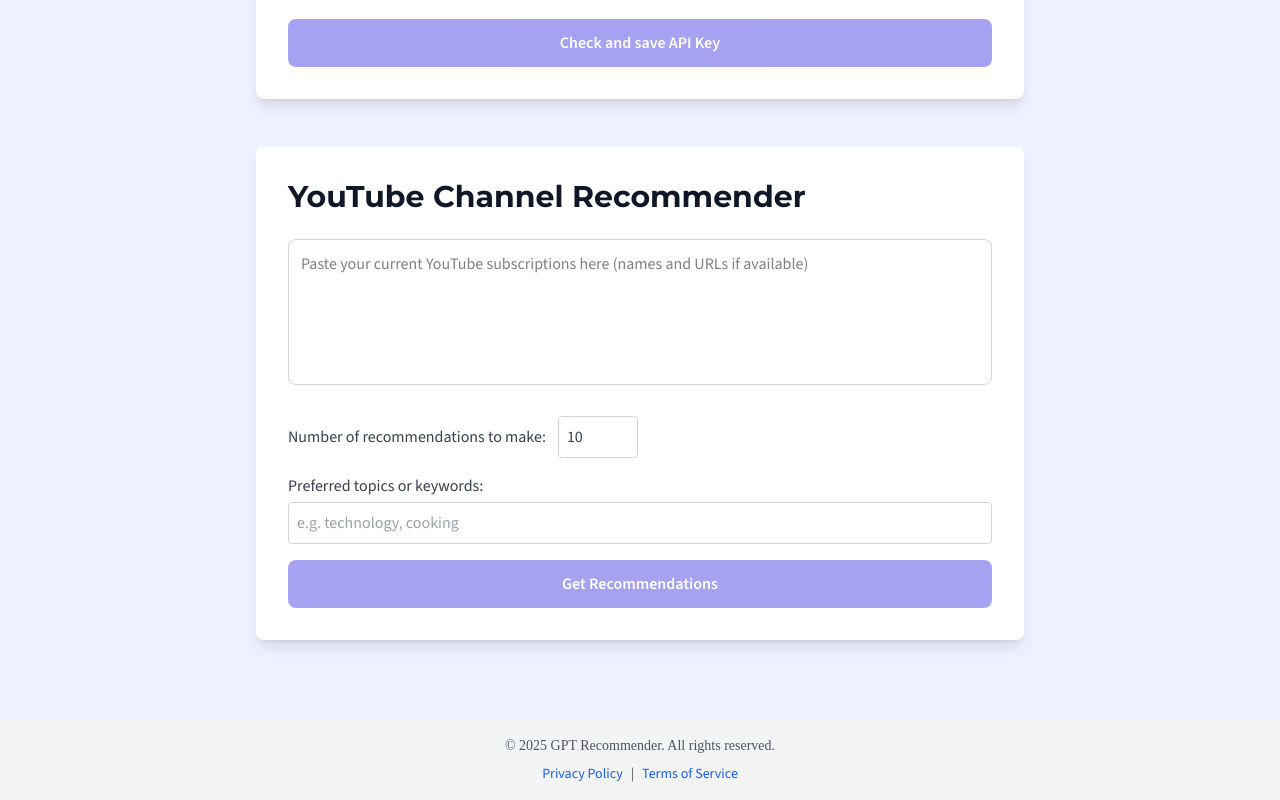
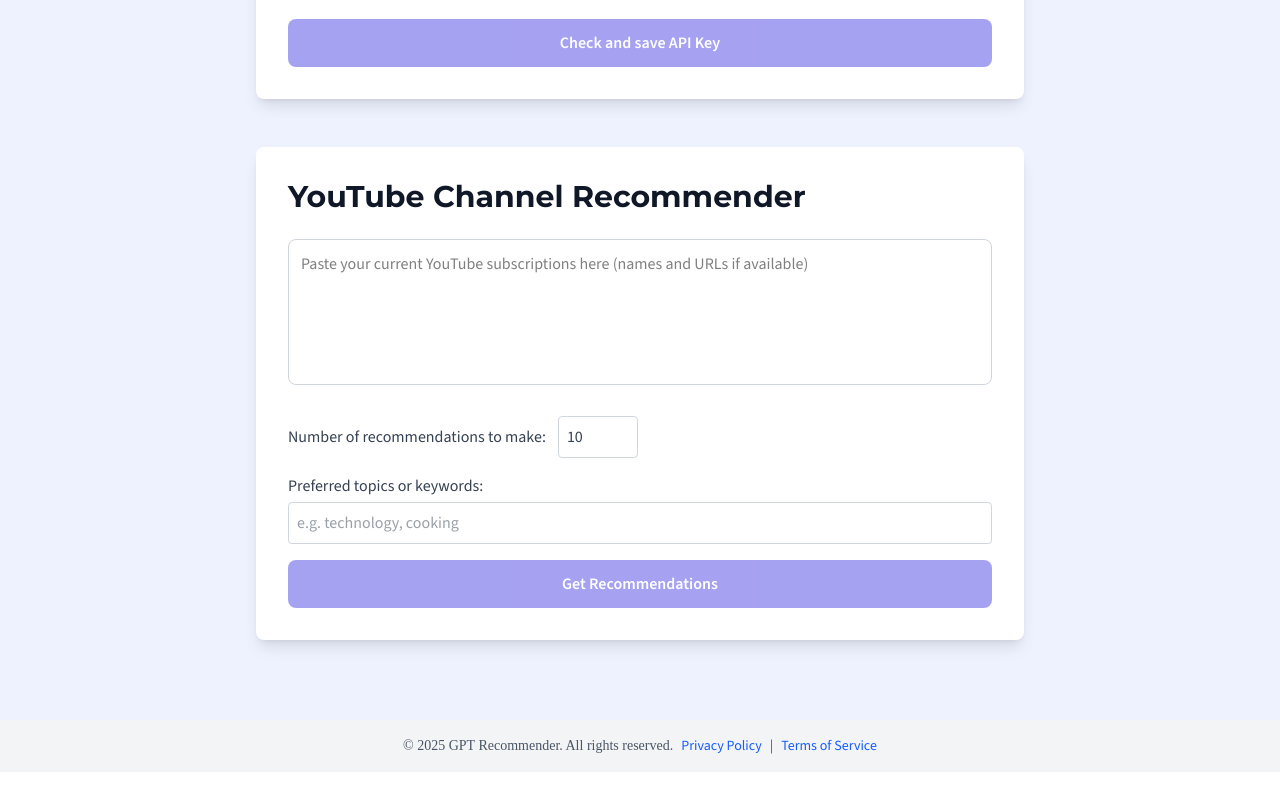
Before and after one commit to louispaulet/gpt_recommender, a React (Vite) app in the folder gpt_reco_app/: page / in a window 1280 px wide. Shown: the part 576-1376 px from the top of the page. After the commit the page ends 1348 px from the top, so only its background shows below. Built offline with nearby package versions, Linux system fonts and the light colour scheme; no server answers; a web font is replaced by a local one.

Commit message:
[gpt_reco_app] make footer inline

```diff
--- a/gpt_reco_app/src/components/Footer.jsx
+++ b/gpt_reco_app/src/components/Footer.jsx
@@ -4,17 +4,17 @@
 function Footer() {
   return (
     <footer className="bg-gray-100 py-4 mt-8">
-      <div className="max-w-4xl mx-auto px-4 text-center text-sm font-accent text-gray-600">
-        &copy; {new Date().getFullYear()} GPT Recommender. All rights reserved.
-        <div className="mt-2 font-secondary">
-          <Link to="/privacy-policy" className="text-blue-600 hover:underline mx-2">
+      <div className="max-w-4xl mx-auto px-4 text-center text-sm font-accent text-gray-600 flex flex-wrap items-center justify-center space-x-2">
+        <span>&copy; {new Date().getFullYear()} GPT Recommender. All rights reserved.</span>
+        <span className="font-secondary flex items-center space-x-2">
+          <Link to="/privacy-policy" className="text-blue-600 hover:underline">
             Privacy Policy
           </Link>
-          |
-          <Link to="/terms-of-service" className="text-blue-600 hover:underline mx-2">
+          <span>|</span>
+          <Link to="/terms-of-service" className="text-blue-600 hover:underline">
             Terms of Service
           </Link>
-        </div>
+        </span>
       </div>
     </footer>
   );
```
